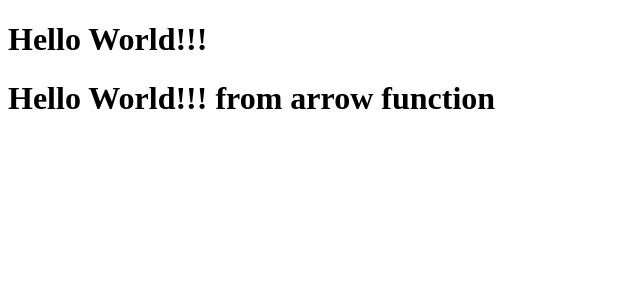
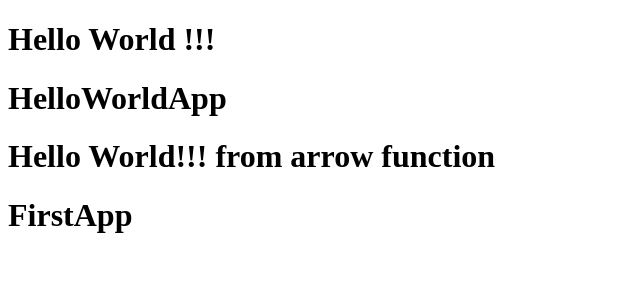
Before and after one commit to Rubru94/course-react-hooks-MERN, a React (Vite) app in the folder react/03-counter-app-vite/: page / in a window 1280 px wide. Shown: the top 300 px of the page, without its empty margins (0-640 px from the left). Built offline with nearby package versions, Linux system fonts and the light colour scheme.

Commit message:
feat(03-counter-app-vite): First exported component

```diff
--- /dev/null
+++ b/react/03-counter-app-vite/src/FirstApp.tsx
@@ -0,0 +1,3 @@
+export const FirstApp = () => {
+  return <h1>FirstApp</h1>;
+};
--- /dev/null
+++ b/react/03-counter-app-vite/src/HelloWorldApp.tsx
@@ -0,0 +1,22 @@
+export function App() {
+  // document.createElement...
+  return <h1>Hello World !!!</h1>;
+}
+
+// rfc + tab
+export const HelloWorldApp = () => {
+  return <h1>HelloWorldApp</h1>;
+};
+
+export const App2 = () => <h1>Hello World!!! from arrow function</h1>;
+
+/** default export
+ *
+    function App() {
+      // document.createElement...
+      return <h1>Hello World !!!</h1>;
+    }
+
+    export default App;
+ *
+ */
--- a/react/03-counter-app-vite/src/main.tsx
+++ b/react/03-counter-app-vite/src/main.tsx
@@ -1,16 +1,17 @@
 import React from 'react';
 import ReactDOM from 'react-dom/client';
 
-function App() {
-  // document.createElement...
-  return <h1>Hello World!!!</h1>;
-}
-
-const App2 = () => <h1>Hello World!!! from arrow function</h1>;
+// import AppHelloWorld from './hello-world-app'; /** default export */
+import { App, App2, HelloWorldApp } from './HelloWorldApp';
+import { FirstApp } from './FirstApp';
 
 ReactDOM.createRoot(document.getElementById('root') as HTMLElement).render(
   <React.StrictMode>
     <App />
+    <HelloWorldApp />
+    {/* <AppHelloWorld /> --> default export */}
     <App2 />
+
+    <FirstApp />
   </React.StrictMode>,
 );
```
